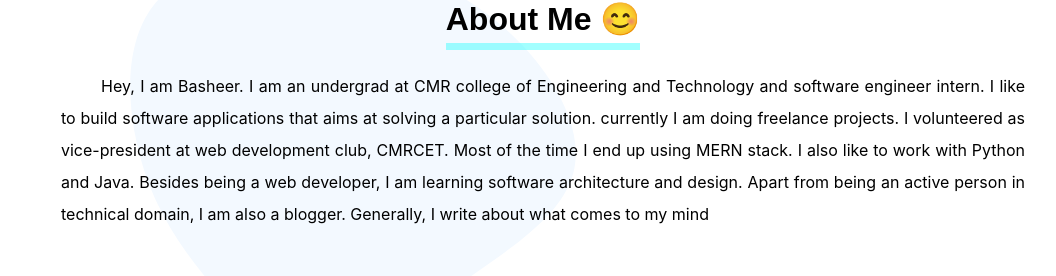
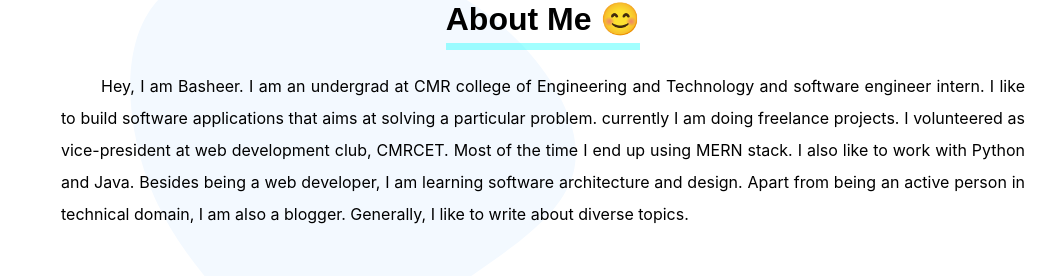
Before and after one commit to Basheer3648734/Basheer, a Next.js app: page /about in a window 1280 px wide. Shown: the part 137-413 px from the top of the page, without its empty margins (97-1153 px from the left). Built offline with nearby package versions, Linux system fonts and the light colour scheme.

Commit message:
👌 IMPROVE: updated about me page

```diff
--- a/pages/about.js
+++ b/pages/about.js
@@ -16,13 +16,13 @@ export default function about() {
           <p className="indent-10 text-justify leading-7 mb-[20px] selection:bg-[#f0abfc] selection:text-[#701a75] text-[0.9rem] sm:text-[1rem] md:leading-8">
             Hey, I am Basheer. I am an undergrad at CMR college of Engineering
             and Technology and software engineer intern. I like to build
-            software applications that aims at solving a particular solution.
+            software applications that aims at solving a particular problem.
             currently I am doing freelance projects. I volunteered as
             vice-president at web development club, CMRCET. Most of the time I
             end up using MERN stack. I also like to work with Python and Java.
             Besides being a web developer, I am learning software architecture
             and design. Apart from being an active person in technical domain, I
-            am also a blogger. Generally, I write about what comes to my mind
+            am also a blogger. Generally, I like to write about diverse topics.
           </p>
           <h2 className="text-[1.5rem] underline decoration-solid text-[#0891b2] font-bold mb-[5px] md:mt-[20px] lg:text-center">
             My 2022 Resolutions
```
